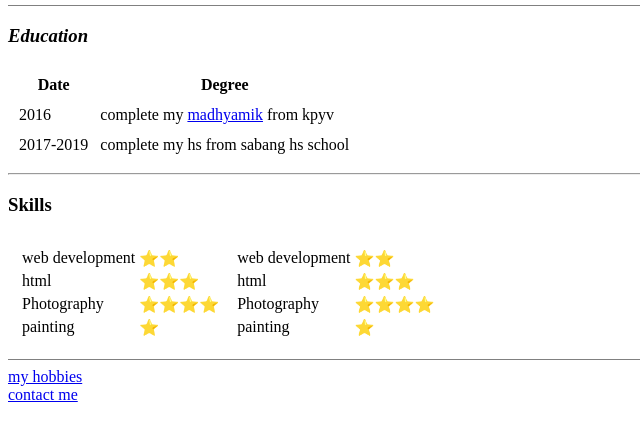
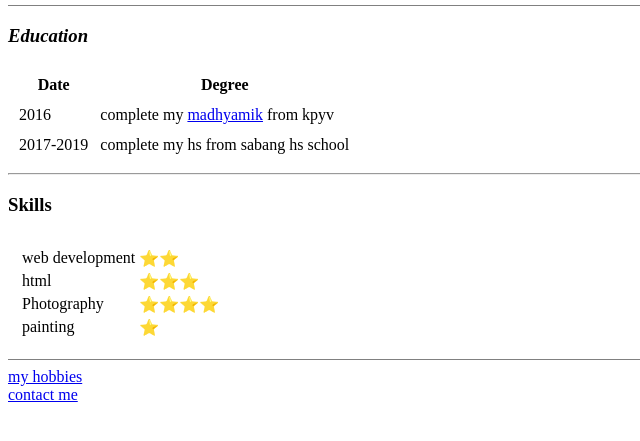
Before and after one commit to surajit53/cv, a plain HTML site: page index.html in a window 1280 px wide. Shown: the part 221-662 px from the top of the page, without its empty margins (0-640 px from the left). Drawn offline with Linux system fonts and the light colour scheme.

Commit message:
Add files via upload

```diff
--- a/index.html
+++ b/index.html
@@ -58,27 +58,7 @@
                 </tr>
               </table>
             </td>
-            <td>
-              <table>
-                <tr>
-                  <td>web development</td>
-                  <td> ⭐⭐</td>
-                </tr>
-                <tr>
-                  <td>html</td>
-                  <td> ⭐⭐⭐</td>
-                </tr>
-                <tr>
-                  <td>Photography</td>
-                  <td>⭐⭐⭐⭐</td>
-                </tr>
-                <tr>
-                  <td>painting</td>
-                  <td>⭐</td>
-                </tr>
-              </table>
-            </td>
-          </tr>
+
           </table>
 
        <hr SIZE="1" noshade>
```
